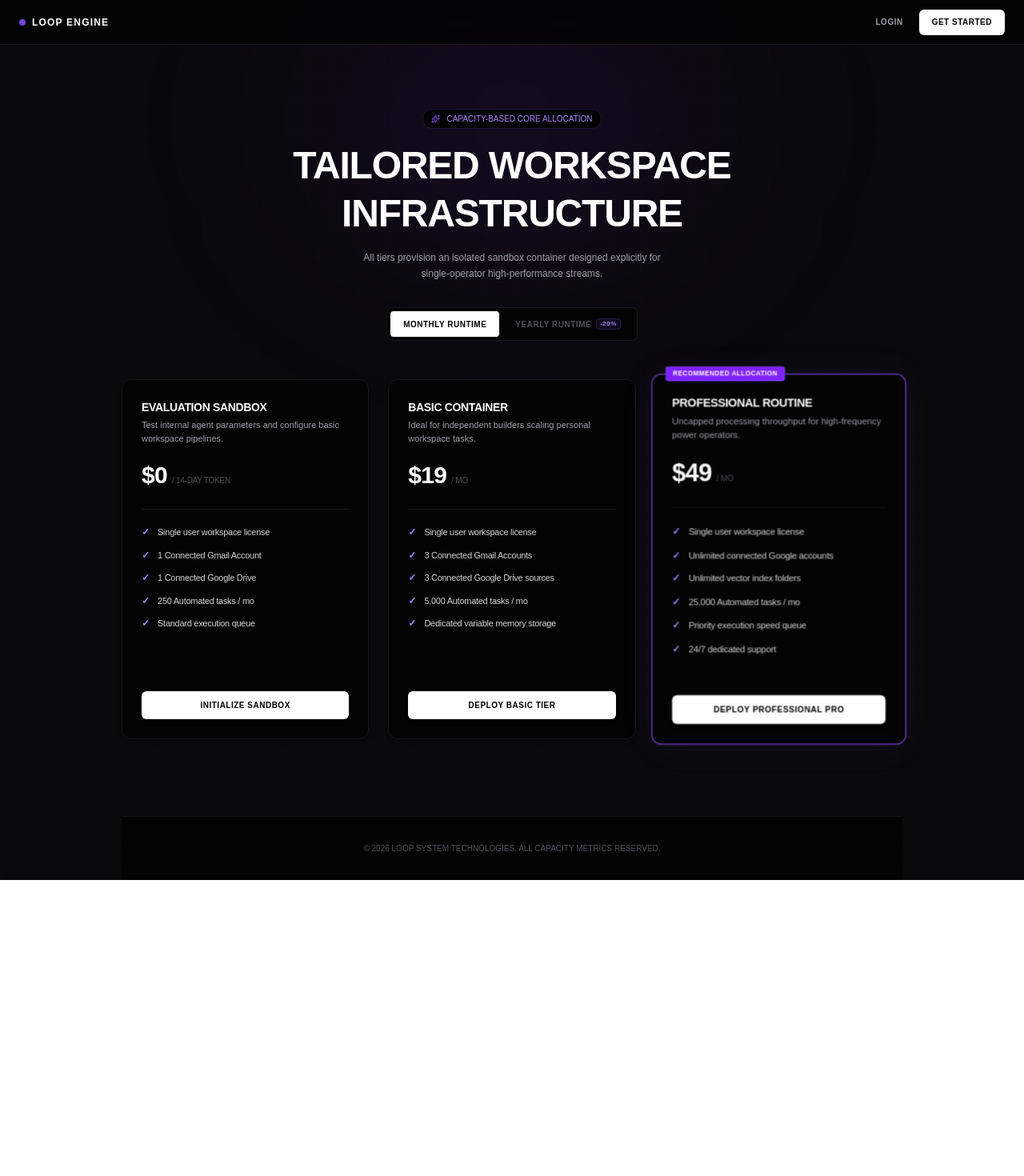
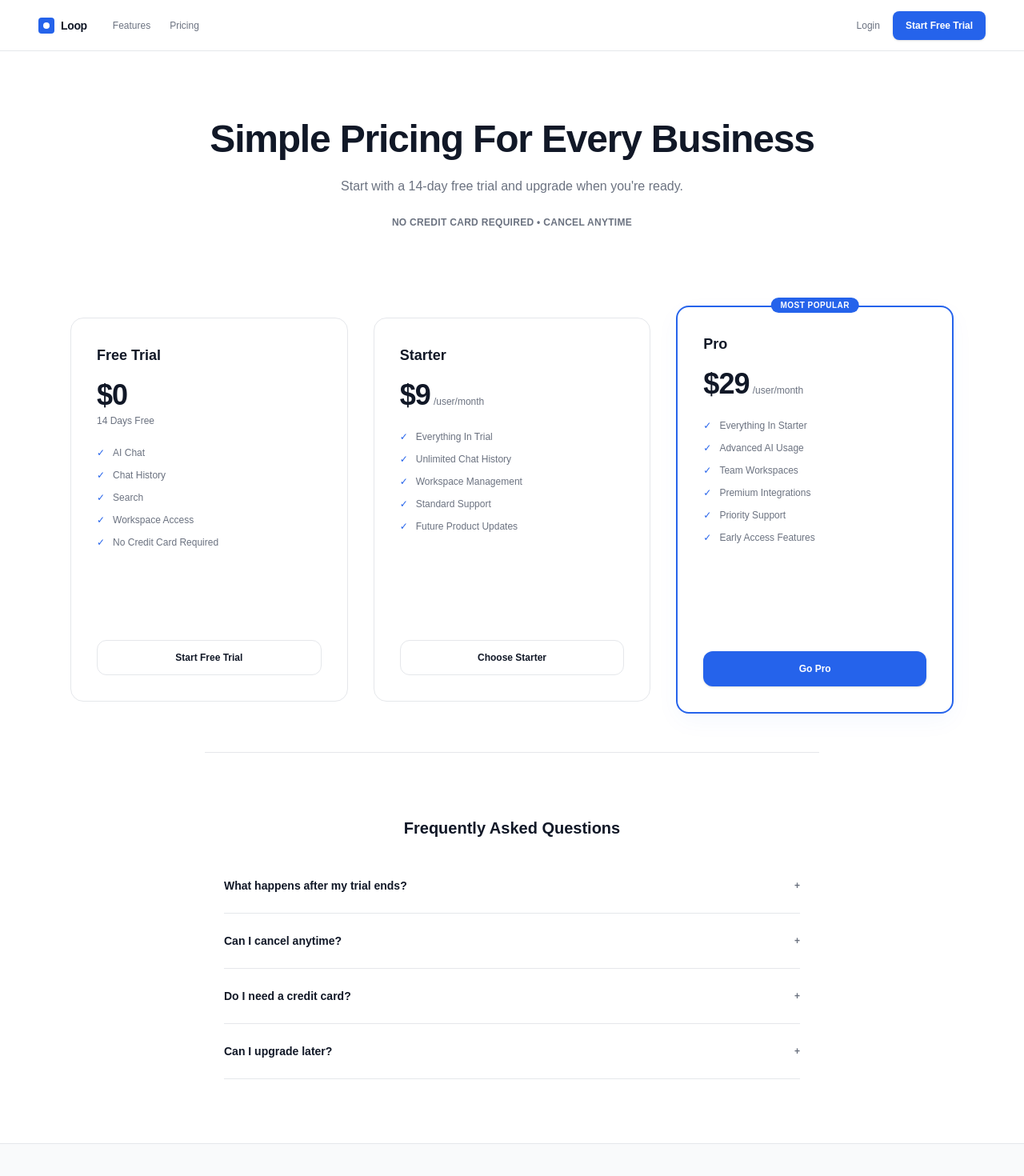
Before and after one commit to aminfxjamal-netizen/loopv1, a Next.js app: page /pricing in a window 1280 px wide. Shown: the top 1470 px of the page at 80% size. Before the commit the page ends 1100 px from the top, so only its background shows below. Built offline with nearby package versions, Linux system fonts and the light colour scheme.

Commit message:
Design: Deploy white-theme premium tiered pricing layout and FAQ block components

```diff
--- a/app/pricing/page.tsx
+++ b/app/pricing/page.tsx
@@ -1,198 +1,214 @@
 'use client';
 
-import { useState } from 'react';
-import { ArrowRight, Menu, X, Sparkles, Activity, Cpu, Layers, Shield } from 'lucide-react';
+import { useState, useEffect } from 'react';
 import Link from 'next/link';
 
-export default function Luxury3DPricingPage() {
-  const [billingPeriod, setBillingPeriod] = useState<'monthly' | 'yearly'>('monthly');
-  const [menuOpen, setMenuOpen] = useState(false);
+export default function LoopPricingPage() {
+  const [mounted, setMounted] = useState(false);
+  const [openFaq, setOpenFaq] = useState<number | null>(null);
 
-  const plans = [
+  useEffect(() => {
+    setMounted(true);
+  }, []);
+
+  const toggleFaq = (index: number) => {
+    setOpenFaq(openFaq === index ? null : index);
+  };
+
+  const faqData = [
     {
-      name: 'Evaluation Sandbox',
-      price: 0,
-      desc: 'Test internal agent parameters and configure basic workspace pipelines.',
-      cta: 'Initialize Sandbox',
-      highlight: false,
-      features: [
-        'Single user workspace license',
-        '1 Connected Gmail Account',
-        '1 Connected Google Drive',
-        '250 Automated tasks / mo',
-        'Standard execution queue'
-      ]
+      q: "What happens after my trial ends?",
+      a: "Once your 14-day free trial finishes, you will be prompted to select either our Starter or Pro tier to continue using Loop's full feature set. Your workspace and chat history will be safely preserved."
     },
     {
-      name: 'Basic Container',
-      price: billingPeriod === 'monthly' ? 19 : 15,
-      desc: 'Ideal for independent builders scaling personal workspace tasks.',
-      cta: 'Deploy Basic Tier',
-      highlight: false,
-      features: [
-        'Single user workspace license',
-        '3 Connected Gmail Accounts',
-        '3 Connected Google Drive sources',
-        '5,000 Automated tasks / mo',
-        'Dedicated variable memory storage'
-      ]
+      q: "Can I cancel anytime?",
+      a: "Yes, you can cancel your plan directly from your billing workspace matrix with a single click. You will retain access to your plan features until the end of your current billing cycle."
     },
     {
-      name: 'Professional Routine',
-      price: billingPeriod === 'monthly' ? 49 : 39,
-      desc: 'Uncapped processing throughput for high-frequency power operators.',
-      cta: 'Deploy Professional Pro',
-      highlight: true,
-      features: [
-        'Single user workspace license',
-        'Unlimited connected Google accounts',
-        'Unlimited vector index folders',
-        '25,000 Automated tasks / mo',
-        'Priority execution speed queue',
-        '24/7 dedicated support'
-      ]
+      q: "Do I need a credit card?",
+      a: "No credit card is required to sign up for our 14-day free trial. You only provide billing information when you decide to transition to a paid plan."
+    },
+    {
+      q: "Can I upgrade later?",
+      a: "Absolutely. You can scale your user seats or transition between tiers at any time instantly. Your billing changes will be dynamically prorated on your ledger."
     }
   ];
 
   return (
-    <main className="min-h-screen bg-[#09090B] text-[#E4E4E7] font-mono antialiased relative selection:bg-violet-500/30 selection:text-white overflow-x-hidden flex flex-col">
+    <div
+      className={`min-h-screen bg-[#FFFFFF] text-[#111827] font-sans antialiased transition-opacity duration-700 ease-out select-none ${
+        mounted ? 'opacity-100' : 'opacity-0'
+      }`}
+    >
+      {/* Navigation Bar */}
+      <header className="h-16 border-b border-[#E5E7EB] bg-[#FFFFFF] flex items-center justify-between px-6 md:px-12 sticky top-0 z-50">
+        <div className="flex items-center gap-8">
+          {/* Loop Logo */}
+          <div className="flex items-center gap-2">
+            <div className="w-5 h-5 rounded bg-[#2563EB] flex items-center justify-center">
+              <div className="w-2 h-2 rounded-sm bg-[#FFFFFF]" />
+            </div>
+            <span className="text-sm font-bold tracking-tight text-[#111827]">Loop</span>
+          </div>
 
-      {/* 3D Grid Background Matrix */}
-      <div className="absolute inset-0 bg-[linear-gradient(to_right,#1f1f1f15_1px,transparent_1px),linear-gradient(to_bottom,#1f1f1f15_1px,transparent_1px)] bg-[size:32px_32px] pointer-events-none z-0" />
-      <div className="absolute top-0 left-1/2 -translate-x-1/2 w-[500px] h-[300px] bg-violet-600/10 rounded-full blur-[120px] pointer-events-none" />
+          <nav className="hidden md:flex items-center gap-6 text-xs font-medium text-[#6B7280]">
+            <Link href="#features" className="hover:text-[#111827] transition">Features</Link>
+            <Link href="#pricing" className="hover:text-[#111827] transition">Pricing</Link>
+          </nav>
+        </div>
 
-      {/* Navigation Header aligned with Core System */}
-      <header className="border-b border-[#18181B] bg-[#030303]/80 backdrop-blur-md sticky top-0 w-full h-14 z-50 flex-shrink-0">
-        <div className="max-w-7xl mx-auto h-full px-6 flex items-center justify-between">
-          <div className="flex items-center gap-10">
-            <Link href="/" replace={true} className="text-xs font-black uppercase tracking-widest text-white flex items-center gap-2 no-underline cursor-pointer">
-              <div className="w-2 h-2 bg-violet-500 rounded-full animate-pulse" />
-              Loop Engine
+        <div className="flex items-center gap-4">
+          <Link href="/login" className="text-xs font-medium text-[#6B7280] hover:text-[#111827] transition">
+            Login
+          </Link>
+          <Link href="/signup" className="h-9 px-4 bg-[#2563EB] hover:bg-[#1D4ED8] text-[#FFFFFF] text-xs font-semibold rounded-lg transition flex items-center justify-center shadow-sm">
+            Start Free Trial
+          </Link>
+        </div>
+      </header>
+
+      {/* Hero Section */}
+      <section className="max-w-4xl mx-auto px-6 pt-20 pb-12 text-center space-y-4">
+        <h1 className="text-4xl md:text-5xl font-extrabold tracking-tight text-[#111827] leading-tight">
+          Simple Pricing For Every Business
+        </h1>
+        <p className="text-base text-[#6B7280] max-w-2xl mx-auto leading-relaxed">
+          Start with a 14-day free trial and upgrade when you're ready.
+        </p>
+        <div className="text-xs font-semibold text-[#6B7280] tracking-wide uppercase pt-2">
+          No Credit Card Required • Cancel Anytime
+        </div>
+      </section>
+
+      {/* Pricing Cards Section */}
+      <section id="pricing" className="max-w-6xl mx-auto px-6 py-12">
+        <div className="grid grid-cols-1 md:grid-cols-3 gap-8 items-center">
+
+          {/* PLAN 1: Free Trial */}
+          <div className="bg-[#FFFFFF] border border-[#E5E7EB] rounded-2xl p-8 space-y-6 transition duration-200 hover:-translate-y-1 hover:shadow-lg flex flex-col justify-between min-h-[480px]">
+            <div className="space-y-6">
+              <div>
+                <h3 className="text-lg font-bold text-[#111827]">Free Trial</h3>
+                <div className="mt-4 flex items-baseline text-[#111827]">
+                  <span className="text-4xl font-extrabold tracking-tight">$0</span>
+                </div>
+                <p className="text-xs font-medium text-[#6B7280] mt-1">14 Days Free</p>
+              </div>
+              <ul className="space-y-3 text-xs font-medium text-[#6B7280]">
+                <li className="flex items-center gap-2.5"><span className="text-[#2563EB]">✓</span> AI Chat</li>
+                <li className="flex items-center gap-2.5"><span className="text-[#2563EB]">✓</span> Chat History</li>
+                <li className="flex items-center gap-2.5"><span className="text-[#2563EB]">✓</span> Search</li>
+                <li className="flex items-center gap-2.5"><span className="text-[#2563EB]">✓</span> Workspace Access</li>
+                <li className="flex items-center gap-2.5"><span className="text-[#2563EB]">✓</span> No Credit Card Required</li>
+              </ul>
+            </div>
+            <Link href="/signup" className="w-full h-11 border border-[#E5E7EB] hover:border-[#6B7280] text-[#111827] text-xs font-semibold rounded-xl transition flex items-center justify-center mt-8">
+              Start Free Trial
             </Link>
           </div>
 
-          <div className="hidden md:flex items-center gap-5">
-            <Link
-              href="/login"
-              replace={true}
-              className="text-[10px] uppercase tracking-wider font-bold text-[#A1A1AA] hover:text-white transition no-underline cursor-pointer"
-            >
-              Login
-            </Link>
-            <Link
-              href="/signup"
-              replace={true}
-              className="h-8 px-4 bg-white hover:bg-[#E4E4E7] text-black font-black rounded-md transition text-[10px] uppercase tracking-wider flex items-center justify-center shadow-md no-underline cursor-pointer"
-            >
-              Get Started
+          {/* PLAN 2: Starter */}
+          <div className="bg-[#FFFFFF] border border-[#E5E7EB] rounded-2xl p-8 space-y-6 transition duration-200 hover:-translate-y-1 hover:shadow-lg flex flex-col justify-between min-h-[480px]">
+            <div className="space-y-6">
+              <div>
+                <h3 className="text-lg font-bold text-[#111827]">Starter</h3>
+                <div className="mt-4 flex items-baseline text-[#111827]">
+                  <span className="text-4xl font-extrabold tracking-tight">$9</span>
+                  <span className="text-xs font-medium text-[#6B7280] ml-1">/user/month</span>
+                </div>
+              </div>
+              <ul className="space-y-3 text-xs font-medium text-[#6B7280]">
+                <li className="flex items-center gap-2.5"><span className="text-[#2563EB]">✓</span> Everything In Trial</li>
+                <li className="flex items-center gap-2.5"><span className="text-[#2563EB]">✓</span> Unlimited Chat History</li>
+                <li className="flex items-center gap-2.5"><span className="text-[#2563EB]">✓</span> Workspace Management</li>
+                <li className="flex items-center gap-2.5"><span className="text-[#2563EB]">✓</span> Standard Support</li>
+                <li className="flex items-center gap-2.5"><span className="text-[#2563EB]">✓</span> Future Product Updates</li>
+              </ul>
+            </div>
+            <Link href="/signup" className="w-full h-11 border border-[#E5E7EB] hover:border-[#6B7280] text-[#111827] text-xs font-semibold rounded-xl transition flex items-center justify-center mt-8">
+              Choose Starter
             </Link>
           </div>
 
-          <button className="md:hidden text-[#A1A1AA] hover:text-white transition" onClick={() => setMenuOpen(!menuOpen)}>
-            {menuOpen ? <X size={18} /> : <Menu size={18} />}
-          </button>
+          {/* PLAN 3: Pro (Highlighted) */}
+          <div className="bg-[#FFFFFF] border-2 border-[#2563EB] rounded-2xl p-8 space-y-6 transition duration-200 hover:-translate-y-1 hover:shadow-xl flex flex-col justify-between min-h-[510px] relative shadow-[0_10px_30px_rgba(37,99,235,0.04)]">
+            <div className="absolute -top-3 left-1/2 -translate-x-1/2 bg-[#2563EB] text-[#FFFFFF] px-3 py-0.5 rounded-full text-[10px] font-bold uppercase tracking-wider">
+              Most Popular
+            </div>
+            <div className="space-y-6">
+              <div>
+                <h3 className="text-lg font-bold text-[#111827]">Pro</h3>
+                <div className="mt-4 flex items-baseline text-[#111827]">
+                  <span className="text-4xl font-extrabold tracking-tight">$29</span>
+                  <span className="text-xs font-medium text-[#6B7280] ml-1">/user/month</span>
+                </div>
+              </div>
+              <ul className="space-y-3 text-xs font-medium text-[#6B7280]">
+                <li className="flex items-center gap-2.5"><span className="text-[#2563EB]">✓</span> Everything In Starter</li>
+                <li className="flex items-center gap-2.5"><span className="text-[#2563EB]">✓</span> Advanced AI Usage</li>
+                <li className="flex items-center gap-2.5"><span className="text-[#2563EB]">✓</span> Team Workspaces</li>
+                <li className="flex items-center gap-2.5"><span className="text-[#2563EB]">✓</span> Premium Integrations</li>
+                <li className="flex items-center gap-2.5"><span className="text-[#2563EB]">✓</span> Priority Support</li>
+                <li className="flex items-center gap-2.5"><span className="text-[#2563EB]">✓</span> Early Access Features</li>
+              </ul>
+            </div>
+            <Link href="/signup" className="w-full h-11 bg-[#2563EB] hover:bg-[#1D4ED8] text-[#FFFFFF] text-xs font-semibold rounded-xl transition flex items-center justify-center mt-8 shadow-sm">
+              Go Pro
+            </Link>
           </div>
 
-        {/* Mobile Dropdown Protection */}
-        {menuOpen && (
-          <div className="absolute top-14 left-0 w-full bg-[#030303] border-b border-[#18181B] p-6 flex flex-col gap-4 z-50 md:hidden">
-            <Link href="/login" replace={true} className="text-xs uppercase tracking-wider font-bold text-[#A1A1AA] no-underline">Login</Link>
-            <Link href="/signup" replace={true} className="text-xs uppercase tracking-wider font-bold text-white no-underline">Get Started</Link>
-          </div>
-        )}
-      </header>
-
-      {/* Main Core Layout View */}
-      <div className="flex-1 relative z-10 w-full overflow-y-auto max-w-5xl mx-auto px-6 [perspective:1200px]">
-
-        <section className="pt-20 pb-12 text-center space-y-4">
-          <div className="inline-flex items-center gap-2 text-[10px] text-violet-400 border border-violet-500/20 px-2.5 py-1 rounded-full bg-[#030303] shadow-inner mx-auto">
-            <Sparkles size={11} className="text-violet-500" />
-            <span>CAPACITY-BASED CORE ALLOCATION</span>
-          </div>
-          <h1 className="text-3xl md:text-5xl font-black tracking-tight text-white uppercase max-w-2xl mx-auto leading-tight">
-            Tailored Workspace Infrastructure
-          </h1>
-          <p className="text-xs text-[#A1A1AA] max-w-sm mx-auto font-sans font-medium leading-relaxed pb-4">
-            All tiers provision an isolated sandbox container designed explicitly for single-operator high-performance streams.
-          </p>
-
-          {/* Runtime Switcher Frame */}
-          <div className="inline-flex items-center gap-1 p-1 bg-[#030303] border border-[#18181B] rounded-lg shadow-inner">
-            <button
-              type="button"
-              onClick={() => setBillingPeriod('monthly')}
-              className={`h-8 px-4 text-[10px] uppercase tracking-wider font-bold rounded transition-all ${billingPeriod === 'monthly' ? 'bg-white text-black font-black' : 'text-[#52525B] hover:text-[#A1A1AA]'}`}
-            >
-              Monthly runtime
-            </button>
-            <button
-              type="button"
-              onClick={() => setBillingPeriod('yearly')}
-              className={`h-8 px-4 text-[10px] uppercase tracking-wider font-bold rounded transition-all flex items-center gap-1.5 ${billingPeriod === 'yearly' ? 'bg-white text-black font-black' : 'text-[#52525B] hover:text-[#A1A1AA]'}`}
-            >
-              Yearly runtime
-              <span className={`px-1 rounded text-[8px] font-mono ${billingPeriod === 'yearly' ? 'bg-violet-600 text-white' : 'bg-violet-500/10 text-violet-400 border border-violet-500/20'}`}>-20%</span>
-            </button>
         </div>
       </section>
 
-        {/* Pricing Cards Grid with Custom Depth Elevation */}
-        <section className="pb-24">
-          <div className="grid md:grid-cols-3 gap-6 items-stretch [transform-style:preserve-3d]">
-            {plans.map((plan, i) => (
-              <div
-                key={i}
-                className={`p-6 rounded-xl border text-left flex flex-col justify-between bg-[#030303] relative transition-all duration-300 ${
-                  plan.highlight
-                    ? 'border-violet-500 shadow-[0_0_40px_rgba(124,58,237,0.1)] md:scale-[1.03] z-10'
-                    : 'border-[#18181B] hover:border-[#27272A] shadow-md'
-                }`}
+      {/* FAQ Section */}
+      <section className="max-w-3xl mx-auto px-6 py-20 border-t border-[#E5E7EB]">
+        <h2 className="text-xl font-bold text-[#111827] text-center mb-10">Frequently Asked Questions</h2>
+        <div className="space-y-4">
+          {faqData.map((faq, idx) => (
+            <div key={idx} className="border-b border-[#E5E7EB] pb-4">
+              <button
+                onClick={() => toggleFaq(idx)}
+                className="w-full flex justify-between items-center text-left py-2 font-semibold text-sm text-[#111827] focus:outline-none"
               >
-                {plan.highlight && (
-                  <span className="absolute -top-2.5 left-4 px-2 py-0.5 bg-violet-600 text-white font-mono text-[8px] uppercase tracking-wider rounded font-black border border-violet-400/30">Recommended Allocation</span>
+                <span>{faq.q}</span>
+                <span className="text-[#6B7280] text-xs">{openFaq === idx ? '−' : '+'}</span>
+              </button>
+              {openFaq === idx && (
+                <p className="text-xs text-[#6B7280] leading-relaxed pt-1 pr-6 transition-all">
+                  {faq.a}
+                </p>
               )}
-
-                <div className="flex-1 flex flex-col">
-                  <h3 className="font-black text-sm uppercase text-white tracking-tight mb-1">{plan.name}</h3>
-                  <p className="text-[#A1A1AA] text-[11px] font-sans font-medium mb-5 leading-normal min-h-[32px]">{plan.desc}</p>
-
-                  <div className="mb-6 flex items-baseline gap-1.5">
-                    <span className="text-3xl font-black tracking-tight text-white">${plan.price}</span>
-                    <span className="text-[10px] text-[#52525B] font-mono uppercase tracking-tight">
-                      {plan.price === 0 ? '/ 14-day token' : billingPeriod === 'monthly' ? '/ mo' : '/ mo (annual billing)'}
-                    </span>
-                  </div>
-
-                  <ul className="flex flex-col gap-3 mb-8 border-t border-[#18181B] pt-5 flex-1">
-                    {plan.features.map((feature, j) => (
-                      <li key={j} className="flex items-start gap-2.5 text-[11px] text-[#D4D4D8]">
-                        <span className="text-violet-400 font-bold text-xs leading-none mt-0.5">✓</span>
-                        <span className="tracking-tight">{feature}</span>
-                      </li>
-                    ))}
-                  </ul>
-                </div>
-
-                {/* Get Started Action Redirect Block */}
-                <Link
-                  href="/signup"
-                  replace={true}
-                  className="block w-full mt-4 py-2.5 bg-white hover:bg-[#E4E4E7] text-black text-center text-[10px] font-black uppercase tracking-wider rounded-md transition no-underline shadow-md cursor-pointer"
-                >
-                  {plan.cta}
-                </Link>
             </div>
           ))}
         </div>
       </section>
 
-        {/* Footer */}
-        <footer className="border-t border-[#18181B] bg-[#030303] py-8 text-center text-[10px] text-[#52525B] w-full">
-          <p>© 2026 LOOP SYSTEM TECHNOLOGIES. ALL CAPACITY METRICS RESERVED.</p>
-        </footer>
-
+      {/* Final CTA Section */}
+      <section className="border-t border-[#E5E7EB] bg-[#F9FAFB] py-24 text-center">
+        <div className="max-w-4xl mx-auto px-6 space-y-6">
+          <h2 className="text-2xl font-extrabold text-[#111827] tracking-tight">
+            Ready to build smarter with Loop?
+          </h2>
+          <p className="text-sm text-[#6B7280] max-w-xl mx-auto">
+            Join businesses using AI to work faster and stay organized.
+          </p>
+          <div className="pt-2">
+            <Link
+              href="/signup"
+              className="inline-flex items-center justify-center text-sm font-semibold text-[#FFFFFF] bg-[#2563EB] hover:bg-[#1D4ED8] transition duration-200 select-none cursor-pointer"
+              style={{
+                height: '52px',
+                borderRadius: '14px',
+                paddingLeft: '32px',
+                paddingRight: '32px',
+                boxShadow: '0 10px 30px rgba(37,99,235,0.25)'
+              }}
+            >
+              Start Free Trial
+            </Link>
           </div>
-    </main>
+        </div>
+      </section>
+    </div>
   );
 }
```
Lines whose indentation alone changed are shown as unchanged.
